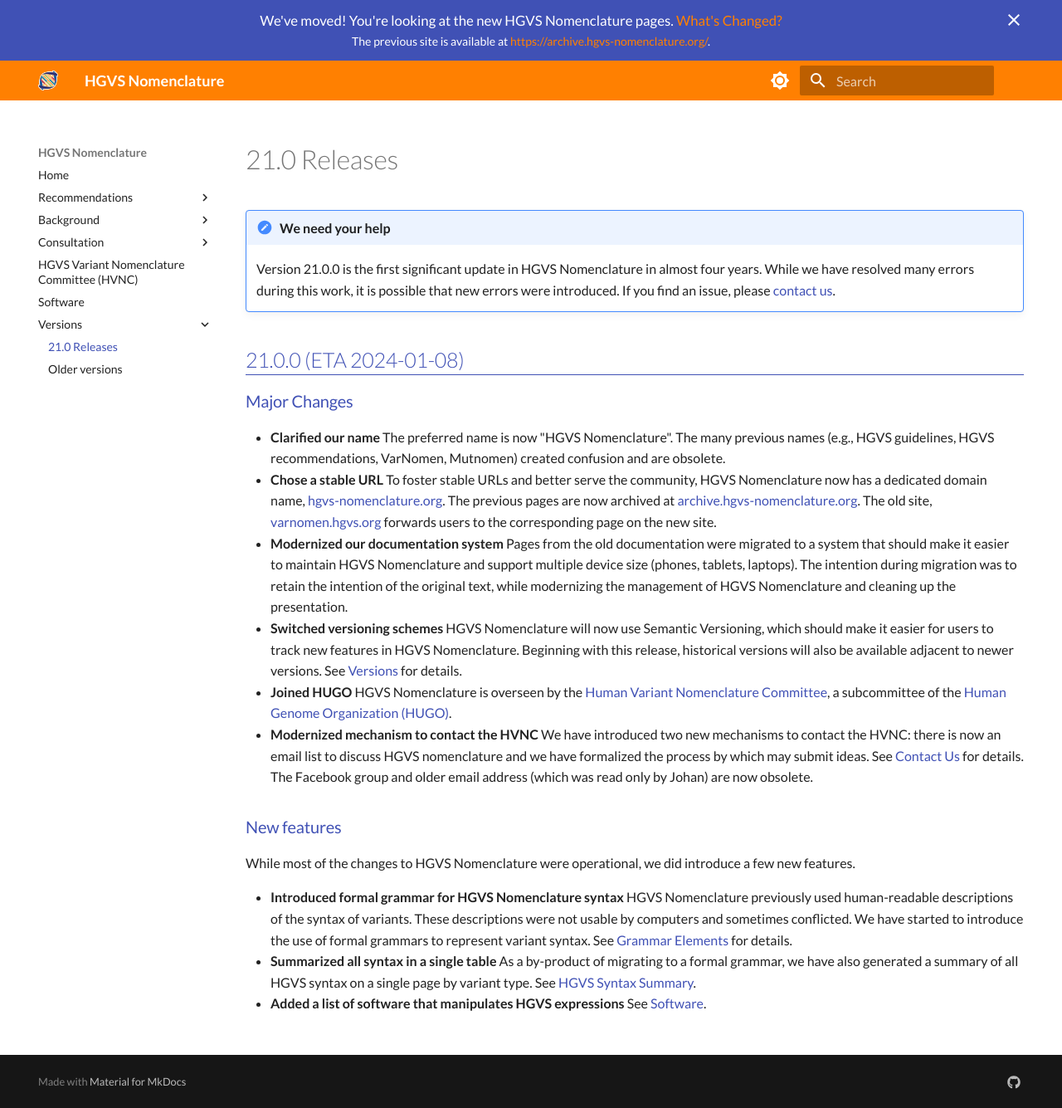
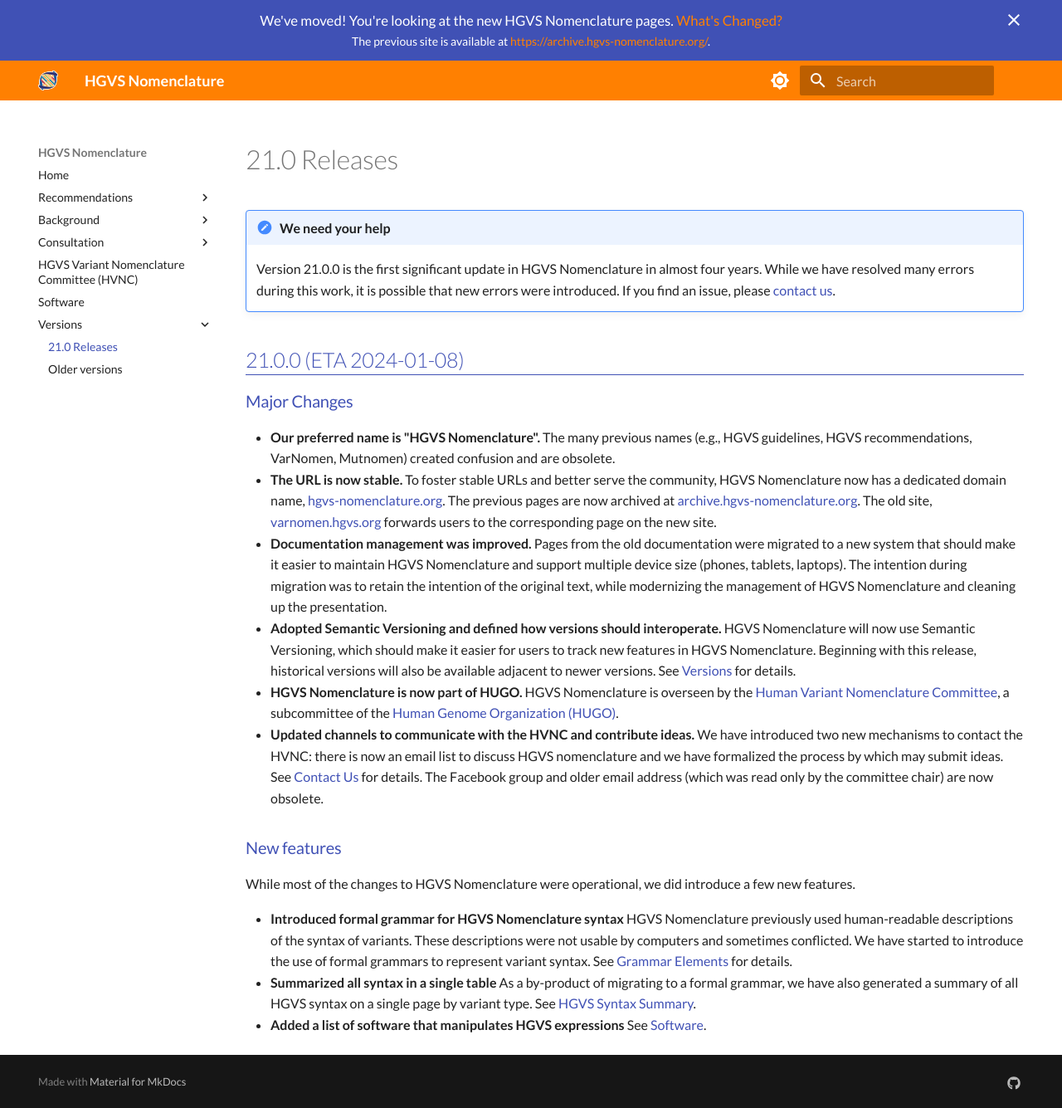
Before and after one commit to HGVSnomenclature/hgvs-nomenclature, an MkDocs documentation site: the page built from docs/versions/21.0.md, in a window 1280 px wide and 1335 px high. Shown: the whole window at 83% size. Built offline with MkDocs 1.6.1 and Material for MkDocs 9.7.7, drawn with Linux system fonts in a browser that asks for light colours.

Commit message:
addressed Ivo's comments

```diff
--- a/docs/versions/21.0.md
+++ b/docs/versions/21.0.md
@@ -9,12 +9,12 @@
 
 ### Major Changes
 
-- **Clarified our name** The preferred name is now "HGVS Nomenclature". The many previous names (e.g., HGVS guidelines, HGVS recommendations, VarNomen, Mutnomen) created confusion and are obsolete.
-- **Chose a stable URL** To foster stable URLs and better serve the community, HGVS Nomenclature now has a dedicated domain name, [hgvs-nomenclature.org](hgvs-nomenclature.org). The previous pages are now archived at [archive.hgvs-nomenclature.org](https://archive.hgvs-nomenclature.org/). The old site, [varnomen.hgvs.org](https://varnomen.hgvs.org/) forwards users to the corresponding page on the new site.
-- **Modernized our documentation system** Pages from the old documentation were migrated to a system that should make it easier to maintain HGVS Nomenclature and support multiple device size (phones, tablets, laptops). The intention during migration was to retain the intention of the original text, while modernizing the management of HGVS Nomenclature and cleaning up the presentation.
-- **Switched versioning schemes** HGVS Nomenclature will now use Semantic Versioning, which should make it easier for users to track new features in HGVS Nomenclature. Beginning with this release, historical versions will also be available adjacent to newer versions. See [Versions](..) for details.
-- **Joined HUGO** HGVS Nomenclature is overseen by the [Human Variant Nomenclature Committee](/hvnc/), a subcommittee of the [Human Genome Organization (HUGO)](https://www.hugo-international.org/).
-- **Modernized mechanism to contact the HVNC** We have introduced two new mechanisms to contact the HVNC: there is now an email list to discuss HGVS nomenclature and we have formalized the process by which may submit ideas. See [Contact Us](/#contact-us) for details. The Facebook group and older email address (which was read only by Johan) are now obsolete.
+- **Our preferred name is "HGVS Nomenclature".** The many previous names (e.g., HGVS guidelines, HGVS recommendations, VarNomen, Mutnomen) created confusion and are obsolete.
+- **The URL is now stable.** To foster stable URLs and better serve the community, HGVS Nomenclature now has a dedicated domain name, [hgvs-nomenclature.org](hgvs-nomenclature.org). The previous pages are now archived at [archive.hgvs-nomenclature.org](https://archive.hgvs-nomenclature.org/). The old site, [varnomen.hgvs.org](https://varnomen.hgvs.org/) forwards users to the corresponding page on the new site.
+- **Documentation management was improved.** Pages from the old documentation were migrated to a new system that should make it easier to maintain HGVS Nomenclature and support multiple device size (phones, tablets, laptops). The intention during migration was to retain the intention of the original text, while modernizing the management of HGVS Nomenclature and cleaning up the presentation.
+- **Adopted Semantic Versioning and defined how versions should interoperate.** HGVS Nomenclature will now use Semantic Versioning, which should make it easier for users to track new features in HGVS Nomenclature. Beginning with this release, historical versions will also be available adjacent to newer versions. See [Versions](..) for details.
+- **HGVS Nomenclature is now part of HUGO.** HGVS Nomenclature is overseen by the [Human Variant Nomenclature Committee](/hvnc/), a subcommittee of the [Human Genome Organization (HUGO)](https://www.hugo-international.org/).
+- **Updated channels to communicate with the HVNC and contribute ideas.** We have introduced two new mechanisms to contact the HVNC: there is now an email list to discuss HGVS nomenclature and we have formalized the process by which may submit ideas. See [Contact Us](/#contact-us) for details. The Facebook group and older email address (which was read only by the committee chair) are now obsolete.
 
 ### New features
 
```
Also changed, not shown: docs/versions/index.md (+1 -1 lines).
